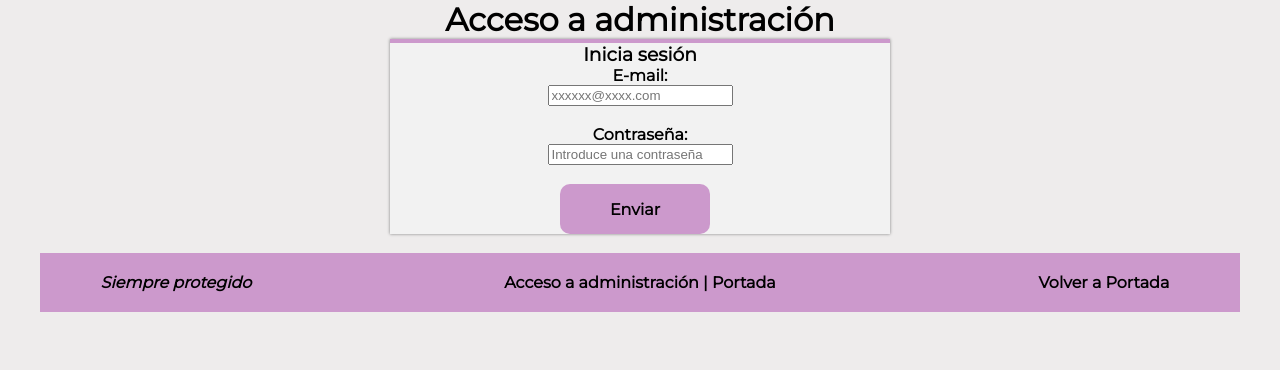
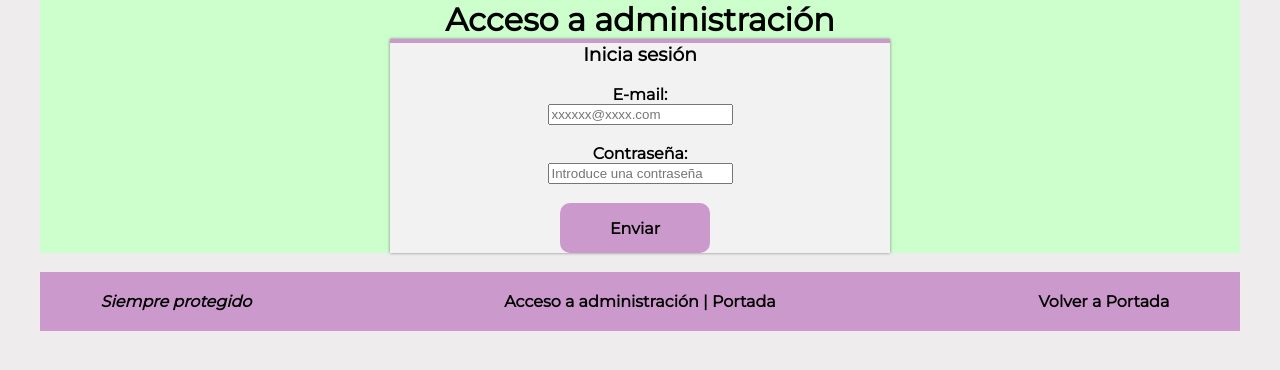
Before and after one commit to Gorkeles/tfg, a PHP site: page /admin.login.php in a window 1280 px wide. Shown: the part 55-425 px from the top of the page. Run offline with PHP 8.4, Linux system fonts and the light colour scheme.

Commit message:
Container arreglado

```diff
--- a/admin.login.view.php
+++ b/admin.login.view.php
@@ -4,14 +4,8 @@
 
 <head>
 	<meta charset="UTF-8">
-	<title>Enmascarados | Portada</title>
-	<style type="text/css">
-		H1 {
-			Text-align: center
-		}
+	<title>Acceso a administración | Portada</title>
 
-		/*H1 alineado al centro de la página*/
-	</style>
 	<!-- Incluimos los estilos y fuente utilizada en la web -->
 	<link href="estilos/estilos.css" rel="stylesheet" type="text/css" />
 	<link rel="preconnect" href="https://fonts.gstatic.com">
@@ -33,7 +27,7 @@
 		</div>
 	</nav>
 
-	<div class="wrapper">
+	<div class="container">
 		<H1> Acceso a administración </H1> <!-- Titulo de la web -->
 		<div class="registro">
 			<!-- contenedor -->
@@ -42,7 +36,7 @@
 				<!-- Usamos el método post para recoger lo que seleccione el usuario en unas variables -->
 				<h3>Inicia sesión</h3>
 				<!-- Placeholder es lo que le aparece al usuario en la web, name es como se llama la variable que recogeremos con post y type el tipo de datos que introduce el usuario -->
-
+				<br>
 				<!-- El email es tipo email -->
 				E-mail: <br>
 				<input type="email" placeholder="xxxxxx@xxxx.com" name="emailog" id="emailog">
--- a/admin.view.php
+++ b/admin.view.php
@@ -11,10 +11,6 @@
     <link href="estilos/estilos.css" rel="stylesheet" type="text/css" />
     <link rel="preconnect" href="https://fonts.gstatic.com">
     <link href="https://fonts.googleapis.com/css2?family=Montserrat&display=swap" rel="stylesheet">
-
-
-
-
 </head>
 
 <body>
--- a/estilos/estilos.css
+++ b/estilos/estilos.css
@@ -92,11 +92,11 @@ nav div {
     background-color: var(--primary-color);
 }
 
-.social{
+.social {
     color: #ffffff;
 }
 
-.logo{
+.logo {
     float: left;
     height: 35px;
 }
@@ -113,7 +113,7 @@ header {
 /* Fondo de la cabecera */
 
 header img {
-  width: 100%;
+    width: 100%;
 }
 
 
@@ -216,25 +216,23 @@ tr:hover td {
 
 /*Estilo de formularios*/
 
-button, .button {
+button,
+.button {
     height: 50px;
     width: 150px;
     margin-right: 10px;
     border: none;
-    background-color: var(--primary-color) ;
+    background-color: var(--primary-color);
     font-size: 0.7em;
     border-radius: 10px;
     font-size: 16px;
     font-family: "Montserrat";
     font-weight: bold;
-
 }
 
-
 button:hover {
-    background-color:#fff;
+    background-color: #fff;
     transition: background-color 0.2s ease;
-
 }
 
 form {
@@ -255,7 +253,6 @@ form input[type="submit"]:hover {
 
 .container {
     margin: 0 auto;
-    width: 65%;
     background-color: var(--background-color);
 }
 
```
